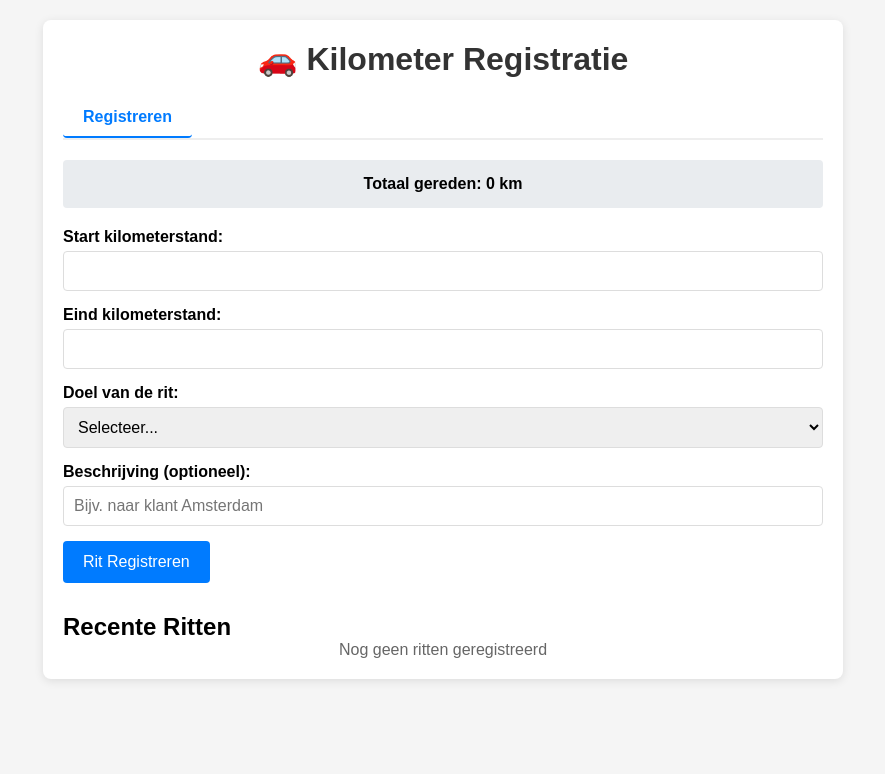
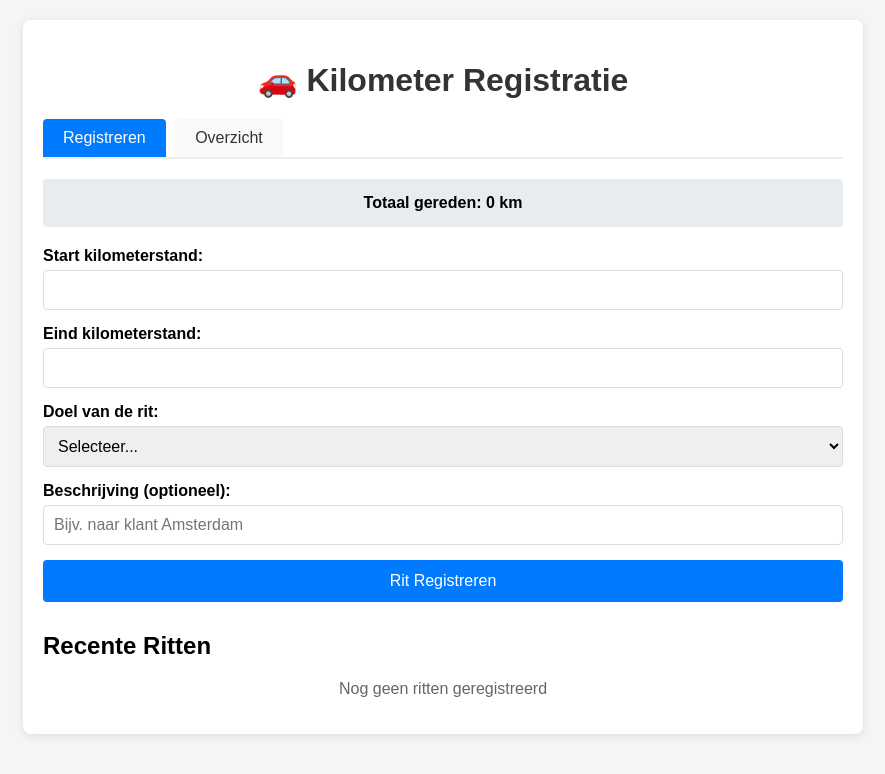
Before and after one commit to 1robroos/kfsolutions-website, a plain HTML site: page kilometer.html in a window 1280 px wide. Both pictures are taken after a click on the button "Registreren". Shown: the whole page, without its empty margins (197-1082 px from the left). Drawn offline with Linux system fonts and the light colour scheme; no server answers.

Commit message:
Update kilometer.html naar werkende versie met inline CSS

```diff
--- a/kilometer.html
+++ b/kilometer.html
@@ -4,70 +4,36 @@
     <meta charset="UTF-8">
     <meta name="viewport" content="width=device-width, initial-scale=1.0">
     <title>Kilometer Registratie</title>
-    <style>
-        * { margin: 0; padding: 0; box-sizing: border-box; }
-        body { font-family: Arial, sans-serif; padding: 20px; background: #f5f5f5; }
-        .container { max-width: 800px; margin: 0 auto; background: white; padding: 20px; border-radius: 8px; box-shadow: 0 2px 10px rgba(0,0,0,0.1); }
-        h1 { color: #333; margin-bottom: 20px; text-align: center; }
-        .tabs { display: flex; margin-bottom: 20px; border-bottom: 2px solid #eee; }
-        .tab { padding: 10px 20px; cursor: pointer; border: none; background: none; font-size: 16px; }
-        .tab.active { border-bottom: 2px solid #007bff; color: #007bff; font-weight: bold; }
-        .tab-content { display: none; }
-        .tab-content.active { display: block; }
-        .form-group { margin-bottom: 15px; }
-        label { display: block; margin-bottom: 5px; font-weight: bold; }
-        input, select { width: 100%; padding: 10px; border: 1px solid #ddd; border-radius: 4px; font-size: 16px; }
-        button { background: #007bff; color: white; padding: 12px 20px; border: none; border-radius: 4px; cursor: pointer; font-size: 16px; }
-        button:hover { background: #0056b3; }
-        .btn-secondary { background: #6c757d; }
-        .btn-secondary:hover { background: #545b62; }
-        .stats { background: #e9ecef; padding: 15px; border-radius: 4px; margin-bottom: 20px; text-align: center; }
-        .trip { background: #f8f9fa; padding: 15px; margin-bottom: 10px; border-radius: 4px; border-left: 4px solid #007bff; }
-        .trip-header { font-weight: bold; margin-bottom: 5px; }
-        .trip-details { color: #666; font-size: 14px; }
-        .delete-btn { background: #dc3545; color: white; border: none; padding: 5px 10px; border-radius: 3px; cursor: pointer; float: right; font-size: 12px; }
-        .delete-btn:hover { background: #c82333; }
-        .filters { display: flex; gap: 10px; margin-bottom: 20px; flex-wrap: wrap; }
-        .filters > * { flex: 1; min-width: 150px; }
-        .summary-cards { display: grid; grid-template-columns: repeat(auto-fit, minmax(200px, 1fr)); gap: 15px; margin-bottom: 20px; }
-        .summary-card { background: #f8f9fa; padding: 15px; border-radius: 4px; text-align: center; border-left: 4px solid #28a745; }
-        .summary-card h3 { margin-bottom: 10px; color: #333; }
-        .summary-card .value { font-size: 24px; font-weight: bold; color: #28a745; }
-        @media (max-width: 600px) {
-            .filters { flex-direction: column; }
-            .tabs { flex-wrap: wrap; }
-        }
-    </style>
 </head>
-<body>
-    <div class="container">
-        <h1>🚗 Kilometer Registratie</h1>
+<body style="font-family: Arial, sans-serif; padding: 20px; background: #f5f5f5; margin: 0;">
+    <div style="max-width: 800px; margin: 0 auto; background: white; padding: 20px; border-radius: 8px; box-shadow: 0 2px 10px rgba(0,0,0,0.1);">
+        <h1 style="color: #333; margin-bottom: 20px; text-align: center;">🚗 Kilometer Registratie</h1>
 
-        <div class="tabs">
-            <button class="tab active" onclick="showTab('register')">Registreren</button>
-            <button class="tab" onclick="showTab('overview')">Overzicht</button>
+        <div style="margin-bottom: 20px; border-bottom: 2px solid #eee;">
+            <button class="tab" onclick="showTab('register')" style="display: inline-block; padding: 10px 20px; cursor: pointer; border: none; background: #007bff; color: white; font-size: 16px; margin-right: 5px; border-radius: 4px 4px 0 0;">Registreren</button>
+            <button class="tab" onclick="showTab('overview')" style="display: inline-block; padding: 10px 20px; cursor: pointer; border: none; background: #f8f9fa; color: #333; font-size: 16px; margin-right: 5px; border-radius: 4px 4px 0 0;">Overzicht</button>
         </div>
 
         <!-- Registreren Tab -->
-        <div id="register" class="tab-content active">
-            <div class="stats" id="stats">
-                <strong>Totaal gereden: 0 km</strong>
+        <div id="register" style="display: block;">
+            <div style="background: #e9ecef; padding: 15px; border-radius: 4px; margin-bottom: 20px; text-align: center;">
+                <strong id="stats">Totaal gereden: 0 km</strong>
             </div>
 
             <form id="tripForm">
-                <div class="form-group">
-                    <label for="startKm">Start kilometerstand:</label>
-                    <input type="number" id="startKm" required>
+                <div style="margin-bottom: 15px;">
+                    <label style="display: block; margin-bottom: 5px; font-weight: bold;">Start kilometerstand:</label>
+                    <input type="number" id="startKm" required style="width: 100%; padding: 10px; border: 1px solid #ddd; border-radius: 4px; font-size: 16px; box-sizing: border-box;">
                 </div>
 
-                <div class="form-group">
-                    <label for="endKm">Eind kilometerstand:</label>
-                    <input type="number" id="endKm" required>
+                <div style="margin-bottom: 15px;">
+                    <label style="display: block; margin-bottom: 5px; font-weight: bold;">Eind kilometerstand:</label>
+                    <input type="number" id="endKm" required style="width: 100%; padding: 10px; border: 1px solid #ddd; border-radius: 4px; font-size: 16px; box-sizing: border-box;">
                 </div>
 
-                <div class="form-group">
-                    <label for="purpose">Doel van de rit:</label>
-                    <select id="purpose" required>
+                <div style="margin-bottom: 15px;">
+                    <label style="display: block; margin-bottom: 5px; font-weight: bold;">Doel van de rit:</label>
+                    <select id="purpose" required style="width: 100%; padding: 10px; border: 1px solid #ddd; border-radius: 4px; font-size: 16px; box-sizing: border-box;">
                         <option value="">Selecteer...</option>
                         <option value="Zakelijk">Zakelijk</option>
                         <option value="Privé">Privé</option>
@@ -75,12 +41,12 @@
                     </select>
                 </div>
 
-                <div class="form-group">
-                    <label for="description">Beschrijving (optioneel):</label>
-                    <input type="text" id="description" placeholder="Bijv. naar klant Amsterdam">
+                <div style="margin-bottom: 15px;">
+                    <label style="display: block; margin-bottom: 5px; font-weight: bold;">Beschrijving (optioneel):</label>
+                    <input type="text" id="description" placeholder="Bijv. naar klant Amsterdam" style="width: 100%; padding: 10px; border: 1px solid #ddd; border-radius: 4px; font-size: 16px; box-sizing: border-box;">
                 </div>
 
-                <button type="submit">Rit Registreren</button>
+                <button type="submit" style="background: #007bff; color: white; padding: 12px 20px; border: none; border-radius: 4px; cursor: pointer; font-size: 16px; width: 100%;">Rit Registreren</button>
             </form>
 
             <div style="margin-top: 30px;">
@@ -90,11 +56,13 @@
         </div>
 
         <!-- Overzicht Tab -->
-        <div id="overview" class="tab-content">
-            <div class="filters">
-                <div class="form-group">
-                    <label for="filterPeriod">Periode:</label>
-                    <select id="filterPeriod">
+        <div id="overview" style="display: none;">
+            <h2>Overzicht van Ritten</h2>
+
+            <div style="margin-bottom: 20px;">
+                <div style="display: inline-block; width: 30%; margin-right: 3%; vertical-align: top;">
+                    <label style="display: block; margin-bottom: 5px; font-weight: bold;">Periode:</label>
+                    <select id="filterPeriod" style="width: 100%; padding: 10px; border: 1px solid #ddd; border-radius: 4px; font-size: 16px; box-sizing: border-box;">
                         <option value="all">Alle ritten</option>
                         <option value="today">Vandaag</option>
                         <option value="week">Deze week</option>
@@ -102,23 +70,22 @@
                         <option value="year">Dit jaar</option>
                     </select>
                 </div>
-                <div class="form-group">
-                    <label for="filterPurpose">Doel:</label>
-                    <select id="filterPurpose">
+                <div style="display: inline-block; width: 30%; margin-right: 3%; vertical-align: top;">
+                    <label style="display: block; margin-bottom: 5px; font-weight: bold;">Doel:</label>
+                    <select id="filterPurpose" style="width: 100%; padding: 10px; border: 1px solid #ddd; border-radius: 4px; font-size: 16px; box-sizing: border-box;">
                         <option value="all">Alle doelen</option>
                         <option value="Zakelijk">Zakelijk</option>
                         <option value="Privé">Privé</option>
                         <option value="Woon-werk">Woon-werk</option>
                     </select>
                 </div>
-                <div class="form-group">
-                    <label>&nbsp;</label>
-                    <button type="button" class="btn-secondary" onclick="exportData()">Export CSV</button>
+                <div style="display: inline-block; width: 30%; vertical-align: top;">
+                    <label style="display: block; margin-bottom: 5px; font-weight: bold;">&nbsp;</label>
+                    <button type="button" onclick="exportData()" style="background: #6c757d; color: white; padding: 10px 20px; border: none; border-radius: 4px; cursor: pointer; font-size: 16px; width: 100%;">Export CSV</button>
                 </div>
             </div>
 
-            <div class="summary-cards" id="summaryCards"></div>
-
+            <div id="summaryCards" style="margin-bottom: 20px;"></div>
             <div id="filteredTrips"></div>
         </div>
     </div>
@@ -235,12 +202,12 @@
             renderTrip(trip) {
                 const date = new Date(trip.date).toLocaleDateString('nl-NL');
                 return `
-                    <div class="trip">
-                        <button class="delete-btn" onclick="app.deleteTrip(${trip.id})">×</button>
-                        <div class="trip-header">
+                    <div style="background: #f8f9fa; padding: 15px; margin-bottom: 10px; border-radius: 4px; border-left: 4px solid #007bff; position: relative;">
+                        <button onclick="app.deleteTrip('${trip.id}')" style="background: #dc3545; color: white; border: none; padding: 5px 10px; border-radius: 3px; cursor: pointer; float: right; font-size: 12px;">×</button>
+                        <div style="font-weight: bold; margin-bottom: 5px;">
                             ${trip.distance} km - ${trip.purpose}
                         </div>
-                        <div class="trip-details">
+                        <div style="color: #666; font-size: 14px;">
                             ${date} ${trip.time} | ${trip.startKm} → ${trip.endKm} km
                             ${trip.description ? `<br><em>${trip.description}</em>` : ''}
                         </div>
@@ -250,7 +217,7 @@
 
             updateStats() {
                 const totalKm = this.trips.reduce((sum, trip) => sum + trip.distance, 0);
-                document.getElementById('stats').innerHTML = `<strong>Totaal gereden: ${totalKm} km</strong>`;
+                document.getElementById('stats').innerHTML = `Totaal gereden: ${totalKm} km`;
             }
 
             getFilteredTrips() {
@@ -259,12 +226,10 @@
 
                 let filtered = [...this.trips];
 
-                // Filter by purpose
                 if (purpose !== 'all') {
                     filtered = filtered.filter(trip => trip.purpose === purpose);
                 }
 
-                // Filter by period
                 if (period !== 'all') {
                     const now = new Date();
                     const today = new Date(now.getFullYear(), now.getMonth(), now.getDate());
@@ -295,33 +260,31 @@
             updateOverview() {
                 const filtered = this.getFilteredTrips();
 
-                // Update summary cards
                 const totalKm = filtered.reduce((sum, trip) => sum + trip.distance, 0);
                 const zakelijkKm = filtered.filter(t => t.purpose === 'Zakelijk').reduce((sum, trip) => sum + trip.distance, 0);
                 const priveKm = filtered.filter(t => t.purpose === 'Privé').reduce((sum, trip) => sum + trip.distance, 0);
                 const woonWerkKm = filtered.filter(t => t.purpose === 'Woon-werk').reduce((sum, trip) => sum + trip.distance, 0);
 
                 document.getElementById('summaryCards').innerHTML = `
-                    <div class="summary-card">
-                        <h3>Totaal</h3>
-                        <div class="value">${totalKm} km</div>
+                    <div style="display: inline-block; width: 23%; margin-right: 2%; background: #f8f9fa; padding: 15px; border-radius: 4px; text-align: center; border-left: 4px solid #28a745; vertical-align: top;">
+                        <h3 style="margin-bottom: 10px; color: #333;">Totaal</h3>
+                        <div style="font-size: 24px; font-weight: bold; color: #28a745;">${totalKm} km</div>
                         <div>${filtered.length} ritten</div>
                     </div>
-                    <div class="summary-card">
-                        <h3>Zakelijk</h3>
-                        <div class="value">${zakelijkKm} km</div>
+                    <div style="display: inline-block; width: 23%; margin-right: 2%; background: #f8f9fa; padding: 15px; border-radius: 4px; text-align: center; border-left: 4px solid #28a745; vertical-align: top;">
+                        <h3 style="margin-bottom: 10px; color: #333;">Zakelijk</h3>
+                        <div style="font-size: 24px; font-weight: bold; color: #28a745;">${zakelijkKm} km</div>
                     </div>
-                    <div class="summary-card">
-                        <h3>Privé</h3>
-                        <div class="value">${priveKm} km</div>
+                    <div style="display: inline-block; width: 23%; margin-right: 2%; background: #f8f9fa; padding: 15px; border-radius: 4px; text-align: center; border-left: 4px solid #28a745; vertical-align: top;">
+                        <h3 style="margin-bottom: 10px; color: #333;">Privé</h3>
+                        <div style="font-size: 24px; font-weight: bold; color: #28a745;">${priveKm} km</div>
                     </div>
-                    <div class="summary-card">
-                        <h3>Woon-werk</h3>
-                        <div class="value">${woonWerkKm} km</div>
+                    <div style="display: inline-block; width: 23%; background: #f8f9fa; padding: 15px; border-radius: 4px; text-align: center; border-left: 4px solid #28a745; vertical-align: top;">
+                        <h3 style="margin-bottom: 10px; color: #333;">Woon-werk</h3>
+                        <div style="font-size: 24px; font-weight: bold; color: #28a745;">${woonWerkKm} km</div>
                     </div>
                 `;
 
-                // Update trips list
                 const filteredTrips = document.getElementById('filteredTrips');
                 if (filtered.length === 0) {
                     filteredTrips.innerHTML = '<p style="text-align: center; color: #666;">Geen ritten gevonden voor de geselecteerde filters</p>';
@@ -333,12 +296,20 @@
 
         function showTab(tabName) {
             // Hide all tabs
-            document.querySelectorAll('.tab-content').forEach(tab => tab.classList.remove('active'));
-            document.querySelectorAll('.tab').forEach(tab => tab.classList.remove('active'));
+            document.getElementById('register').style.display = 'none';
+            document.getElementById('overview').style.display = 'none';
+
+            // Reset tab buttons
+            const tabs = document.querySelectorAll('.tab');
+            tabs.forEach(tab => {
+                tab.style.background = '#f8f9fa';
+                tab.style.color = '#333';
+            });
 
             // Show selected tab
-            document.getElementById(tabName).classList.add('active');
-            event.target.classList.add('active');
+            document.getElementById(tabName).style.display = 'block';
+            event.target.style.background = '#007bff';
+            event.target.style.color = 'white';
 
             if (tabName === 'overview') {
                 app.updateOverview();
```
